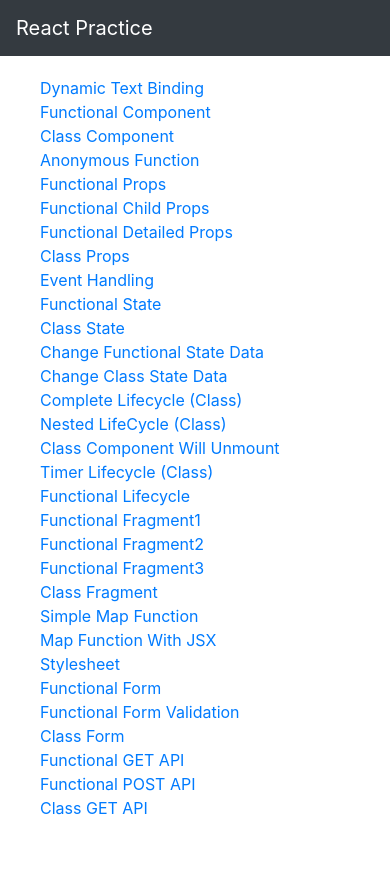
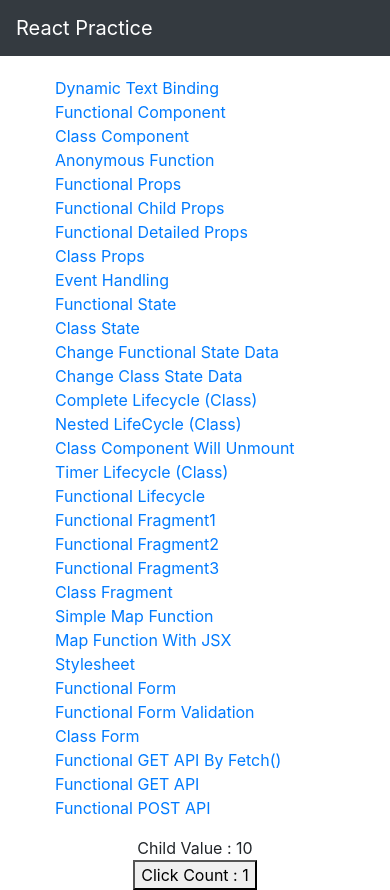
Before and after one commit to sagarninave/reactpractice, a React (Create React App) app: page /functional_memo in a window 390 px wide. Before the commit the page ends 844 px from the top, so only its background shows below. Built offline with nearby package versions, Linux system fonts and the light colour scheme.

Commit message:
useref, memo, pure component

```diff
--- a/src/App.js
+++ b/src/App.js
@@ -17,16 +17,13 @@
 import SimpleMapFunction, { MapFunctionWithJSX } from './components/MapFunction';
 import Stylesheet from './components/Stylesheet';
 import FunctionalForm, { ClassForm, FunctionalFormValidation } from './components/Forms';
-import FunctionalGetAPI, { ClassGetAPI, FunctionalPostAPI } from './components/Api';
+import FunctionalGetAPI, { FunctionalGetAPI_ByFetch, ClassGetAPI, FunctionalPostAPI } from './components/Api';
 import UseRef from './components/UseRef';
+// import ErrorBoundry from './components/ErrorBoundry';
+import ClassPureComponent from './components/PureComponent';
+import FunctionalMemo from './components/Memo';
 
 function App() {
-
-  const liStyle={
-    listStyleType:"none",
-    textAlign:"left",
-    marginTop:"20px"
-  }
 
   const name = "Sagar"
   const dynamicContent = <div>
@@ -40,11 +37,11 @@
         <Navbar.Brand href="#">React Practice</Navbar.Brand>
       </Navbar>
 
-      <div className="row">
+      <div className="row" style={{margin:0, padding:0}}>
         <Router>
-          <div className="col-md-4" style={{height:"90vh", overflow:"scroll"}}>
+          <div className="col-md-4" style={{height:"90vh", overflowY:"scroll", paddingBottom:"10px"}}>
             <nav>
-              <ul style={liStyle}>
+              <ul style={{listStyleType:"none", textAlign:"left", marginTop:"20px"}}>
                 <li> <Link to="/"> Dynamic Text Binding </Link> </li>
                 <li> <Link to="/functional_component"> Functional Component </Link> </li>
                 <li> <Link to="/class_component"> Class Component </Link> </li>
@@ -73,14 +70,18 @@
                 <li> <Link to="/functional_form"> Functional Form </Link> </li>
                 <li> <Link to="/functional_form_validation"> Functional Form Validation </Link> </li>
                 <li> <Link to="/class_form"> Class Form </Link> </li>
+                <li> <Link to="/functional_get_api_by_fetch"> Functional GET API By Fetch() </Link> </li>
                 <li> <Link to="/functional_get_api"> Functional GET API </Link> </li>
                 <li> <Link to="/functional_post_api"> Functional POST API  </Link> </li>
                 <li> <Link to="/class_get_api"> Class GET API </Link> </li>
                 <li> <Link to="/use_ref"> Use Ref </Link> </li>
+                <li> <Link to="/class_pure_component"> Class Pure Component </Link> </li>
+                <li> <Link to="/functional_memo"> Functional Memo </Link> </li>
               </ul>
             </nav>
           </div>
           <div className="col-md-8" style={{marginTop:"20px"}}>
+          {/* <ErrorBoundry> */}
             <Switch>
               <Route exact path="/"> {dynamicContent} </Route>
               <Route path="/functional_component"> <FunctionComponent/> </Route>
@@ -111,16 +112,19 @@
               <Route path="/class_fragment"> <ClassFragment/> </Route>
               <Route path="/simple_map_function"> <SimpleMapFunction/> </Route>
               <Route path="/map_function_with_JSX"> <MapFunctionWithJSX/> </Route>
-              <Route path="/stylesheet"> <Stylesheet value={true}/> </Route>
+              <Route path="/stylesheet"> <Stylesheet value={true} name={"sagar"}/> </Route>
               <Route path="/functional_form"> <FunctionalForm/> </Route>
               <Route path="/functional_form_validation"> <FunctionalFormValidation/> </Route>
-              <Route path="/class_form"> <ClassForm/> </Route>
+              <Route path="/class_form"> <ClassForm/> </Route>functional_get_api_by_fetch
+              <Route path="/functional_get_api_by_fetch"> <FunctionalGetAPI_ByFetch/> </Route>
               <Route path="/functional_get_api"> <FunctionalGetAPI/> </Route>
               <Route path="/functional_post_api"> <FunctionalPostAPI/> </Route>
               <Route path="/functional_post_api"> <FunctionalPostAPI/> </Route>
               <Route path="/use_ref"> <UseRef/> </Route>
-
+              <Route path="/class_pure_component"> <ClassPureComponent/> </Route>
+              <Route path="/functional_memo"> <FunctionalMemo/> </Route>
             </Switch>
+            {/* </ErrorBoundry> */}
           </div>
         </Router>
       </div>
--- a/src/components/Api.js
+++ b/src/components/Api.js
@@ -1,5 +1,46 @@
 import React, { useState, useEffect } from 'react';
 import axios from 'axios';
+
+export function FunctionalGetAPI_ByFetch() {
+
+  const [apiData, setAPIData] = useState([]);
+  const [error, setError] = useState([]);
+
+  useEffect(() => {
+    fetch("https://jsonplaceholder.typicode.com/todos").then(
+      (response) => {
+        response.json().then(response => {
+          setAPIData(response);
+
+        })
+      })
+      .catch(error => {
+        console.log(error)
+        setError([error])
+      })
+  }, [])
+
+  return (
+    <div style={{ width: "100%", height: "80vh", overflow: "scroll" }}>
+      <strong className="heading"> Functional GET API Fetched </strong>
+      <table style={{ textAlign: "left" }}>
+        <tbody>
+          {
+            apiData ?
+            Object.values(apiData).map((ele, index) => {
+              return (
+                <tr key={index}>
+                  <td> <strong>  User ID : </strong> {ele.userId} </td>
+                  <td> <strong> Title : </strong> {ele.title} </td>
+                </tr>
+              )
+            }) : <strong> Loading... </strong>
+          }
+        </tbody>
+      </table>
+    </div>
+  )
+}
 
 function FunctionalGetAPI() {
 
@@ -9,13 +50,13 @@
   useEffect(() => {
     axios.get("https://jsonplaceholder.typicode.com/todos").then(
       response => {
-        setAPIData([...response.data]);
+        setAPIData(response.data);
       })
       .catch(error => {
         console.log(error)
         setError([error])
       })
-  })
+  }, [])
 
   return (
     <div style={{ width: "100%", height: "80vh", overflow: "scroll" }}>
--- a/src/components/Components.js
+++ b/src/components/Components.js
@@ -11,7 +11,6 @@
 
 export default FunctionComponent;
 
-
 export class ClassComponent extends React.Component{
   render(){
     return(
--- /dev/null
+++ b/src/components/ErrorBoundry.js
@@ -0,0 +1,23 @@
+import React from 'react';
+
+export default class ErrorBoundry extends React.Component{
+
+  constructor(props){
+    super(props)
+    this.state={
+      error: null
+    }
+  }
+
+  static getDerivedStateFromError(){
+    return {error:true}
+  }
+
+  render(){
+    return(
+      <div>
+        { this.state.error ? "Error Boundry" : this.props.children }
+      </div>
+    )
+  }
+}
--- /dev/null
+++ b/src/components/FunctionalChildMemo.js
@@ -0,0 +1,15 @@
+import React, { memo } from 'react';
+
+function FunctionalChildMemo(props){
+
+  console.log(props.data);
+  return(
+    <div>
+      <span> Child Value : {props.data}</span>
+    </div>
+  )
+}
+
+// export default FunctionalChildMemo;
+
+export default memo(FunctionalChildMemo);
--- /dev/null
+++ b/src/components/Memo.js
@@ -0,0 +1,17 @@
+import React, { memo } from 'react';
+import FunctionalChildMemo from './FunctionalChildMemo';
+
+function FunctionalMemo(){
+
+  const [parentValue, setParentValue] = React.useState(1);
+  const [childValue, setChildValue] = React.useState(10);
+
+  return(
+    <div>
+      <FunctionalChildMemo data={childValue}/>
+      <button onClick={()=>{setParentValue(parentValue+1)}}> Click Count : {parentValue}</button>
+    </div>
+  )
+}
+
+export default FunctionalMemo;
--- /dev/null
+++ b/src/components/PureComponent.js
@@ -0,0 +1,23 @@
+import React, { PureComponent} from 'react';
+
+class ClassPureComponent extends React.Component{
+
+  constructor(){
+    super()
+    this.state = {
+      number : 10
+    }
+  }
+
+  render(){
+    console.log(this.state)
+    return(
+      <div>
+        {this.state.number}
+        <button onClick={()=>{this.setState({number: 10})}}> Click Me </button>
+      </div>
+    )
+  }
+}
+
+export default ClassPureComponent;
--- a/src/components/Stylesheet.js
+++ b/src/components/Stylesheet.js
@@ -30,6 +30,9 @@
       <p className={importedClass}>hello! sagar, i am in imported classname css styled</p>
       <p className={dictClass}>hello! sagar, i am in object classname css styled</p>
       <p className={Style.style1}>hello! sagar, i am in css style module </p>
+      <p className={props.name == "sagar" ? Style.conditionalStyle1 : Style.conditionalStyle2}> Hello! Sagar i am in conditional match css class </p>
+      <p className={props.name != "sagar" ? Style.conditionalStyle1 : Style.conditionalStyle2}> Hello! Sagar i am in conditional match css class </p>
+
     </div>
   )
 }
--- a/src/components/UseRef.js
+++ b/src/components/UseRef.js
@@ -4,19 +4,24 @@
 
   constructor(){
     super()
+    this.state={
+      promoCode : 124647
+    }
     this.userRef = React.createRef();
   }
 
   Value(){
-    this.userRef.current.value="1000";
-    // console.log(this.userRef.current.value="1000");
+    // console.log(this.userRef)
+    this.userRef.current.value = this.state.promoCode;
+    // this.userRef.current.focus();
   }
 
   render(){
     return(
       <div>
-          <input type="text" ref={this.UserRef}/>
-          <button onClick={() => this.Value()}> Click Me </button>
+          <input ref={this.userRef} type="text" placeholder="Promo Code" autoFocus/> <br/>
+          <span> Promo Code : {this.state.promoCode}</span> <br/>
+          <button onClick={() => this.Value()}> Apply Promo Code </button>
       </div>
     )
   }
--- a/src/others/Style.module.css
+++ b/src/others/Style.module.css
@@ -6,3 +6,13 @@
 .style2{
   font-weight: bolder;
 }
+
+.conditionalStyle1{
+  color:white;
+  background-color: red;
+}
+
+.conditionalStyle2{
+  color:white;
+  background-color: green;
+}
```
